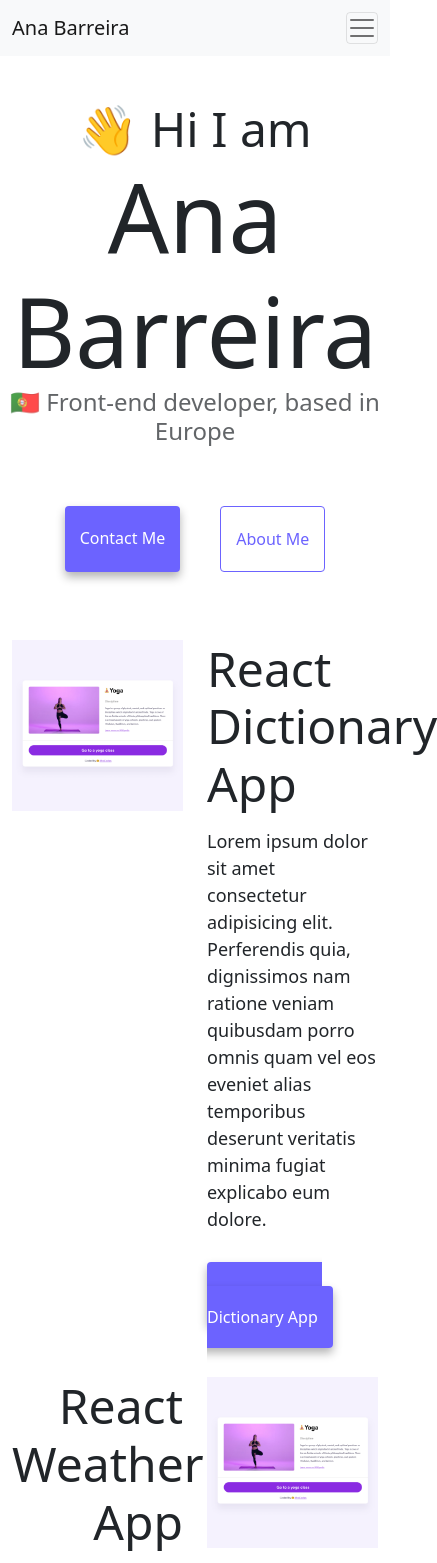
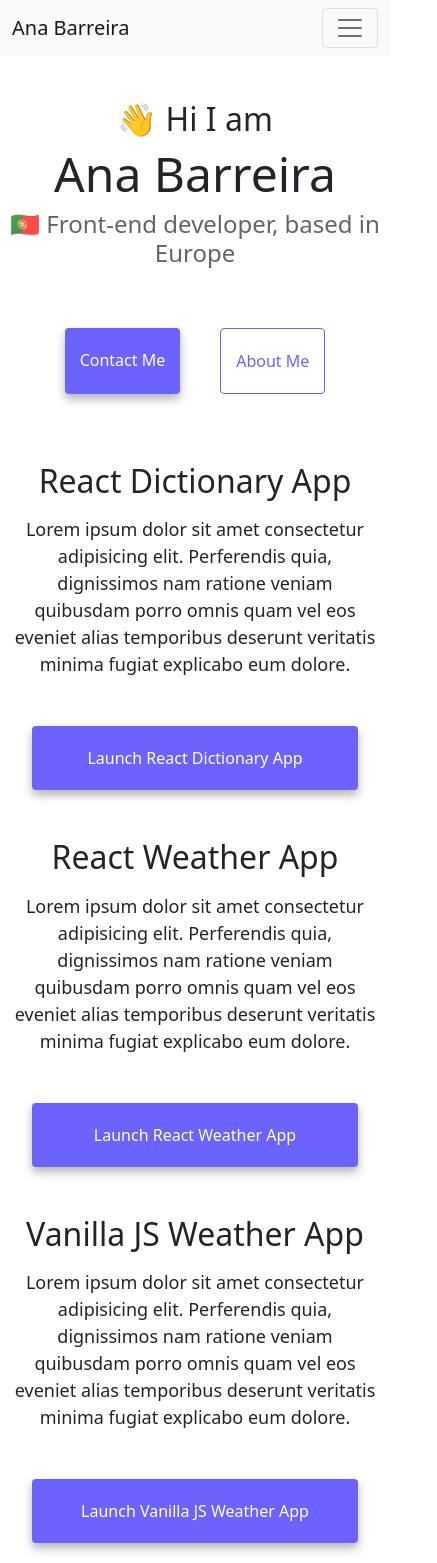
Before and after one commit to ana-barreira/Portfolio, a plain HTML site: page index.html in a window 390 px wide. Shown: the top 1563 px of the page, 437 px wide, since content can reach past the window. Drawn offline with nearby package versions, Linux system fonts and the light colour scheme.

Commit message:
Added responsive styling

```diff
--- a/index.html
+++ b/index.html
@@ -20,7 +20,7 @@
     <div class="container">
       <a class="navbar-brand" href="index.html">Ana Barreira</a>
       <button class="navbar-toggler" type="button" data-bs-toggle="collapse" data-bs-target="#navbarNav"
-        aria-controls="navbarNav" aria-expanded="false" aria-label="Toggle navigation" style="padding: 0;">
+        aria-controls="navbarNav" aria-expanded="false" aria-label="Toggle navigation">
         <span class="navbar-toggler-icon"></span>
       </button>
       <div class="collapse navbar-collapse" id="navbarNav">
@@ -38,9 +38,9 @@
       </div>
     </div>
   </nav>
-  <h2>👋 Hi I am</h2>
-  <h1>Ana Barreira</h1>
-  <h3>🇵🇹 Front-end developer, based in Europe</h3>
+  <h2 class="text-center">👋 Hi I am</h2>
+  <h1 class="text-center">Ana Barreira</h1>
+  <h3 class="text-center">🇵🇹 Front-end developer, based in Europe</h3>
   <div class="navigation-links mb-5">
     <a href="about.html#contact" class="contact-link" title="Contact Ana Barreira">Contact me</a>
     <a href="about.html" class="about-link" title="About Ana Barreira">About me</a>
@@ -48,69 +48,69 @@
 
   <div class="container">
     <div class="row">
-      <div class="col-6">
-        <img src="images/yoga.png" alt="react dictionary app project" class="img-fluid" />
+      <div class="col-sm-6">
+        <img src="images/yoga.png" alt="react dictionary app project" class="img-fluid rounded d-none d-sm-block" />
       </div>
-      <div class="col-6">
-        <h2 class="mb-3 text-start">React Dictionary App</h2>
-        <p class="text-start">
+      <div class="col-sm-6">
+        <h2 class="mb-3">React Dictionary App</h2>
+        <p>
           Lorem ipsum dolor sit amet consectetur adipisicing elit. Perferendis
           quia, dignissimos nam ratione veniam quibusdam porro omnis quam vel
           eos eveniet alias temporibus deserunt veritatis minima fugiat
           explicabo eum dolore.
         </p>
-        <div class="mt-5 text-start">
+        <div class="mt-5">
           <a href="#" class="primary-link" title=" React Dictionary Project">Launch React Dictionary App</a>
         </div>
       </div>
     </div>
     <div class="row mt-5">
-      <div class="col-6">
-        <h2 class="mb-3 text-end">React Weather App</h2>
-        <p class="text-end">
+      <div class="col-sm-6">
+        <h2 class="mb-3">React Weather App</h2>
+        <p>
           Lorem ipsum dolor sit amet consectetur adipisicing elit. Perferendis
           quia, dignissimos nam ratione veniam quibusdam porro omnis quam vel
           eos eveniet alias temporibus deserunt veritatis minima fugiat
           explicabo eum dolore.
         </p>
-        <div class="mt-5 text-end">
+        <div class="mt-5">
           <a href="#" class="primary-link" title="React Weather Project">Launch React Weather App</a>
         </div>
       </div>
-      <div class="col-6">
-        <img src="images/yoga.png" alt="react weather app project" class="img-fluid" />
+      <div class="col-sm-6">
+        <img src="images/yoga.png" alt="react weather app project" class="img-fluid rounded d-none d-sm-block" />
       </div>
     </div>
     <div class="row mt-5">
-      <div class="col-6">
-        <h2 class="mb-3 text-end">Vanilla JS Weather App</h2>
-        <p class="text-end">
+      <div class="col-sm-6">
+        <h2 class="mb-3">Vanilla JS Weather App</h2>
+        <p>
           Lorem ipsum dolor sit amet consectetur adipisicing elit. Perferendis
           quia, dignissimos nam ratione veniam quibusdam porro omnis quam vel
           eos eveniet alias temporibus deserunt veritatis minima fugiat
           explicabo eum dolore.
         </p>
-        <div class="mt-5 text-end">
+        <div class="mt-5">
           <a href="#" class="primary-link" title="Vanilla JS Weather Project">Launch Vanilla JS Weather App</a>
         </div>
       </div>
-      <div class="col-6">
-        <img src="images/weather.png" alt="vanillajs weather app project" class="img-fluid" />
+      <div class="col-sm-6">
+        <img src="images/weather.png" alt="vanillajs weather app project" class="img-fluid rounded d-none d-sm-block" />
       </div>
     </div>
     <div class="row mt-5">
       <div class="col-6">
-        <img src="images/yogurt.png" alt="lego app project" class="img-fluid" />
+        <img src="images/yogurt.png" alt="lego app project" class="img-fluid rounded d-none d-sm-block" />
       </div>
-      <div class="col-6">
-        <h2 class="mb-3 text-start">Lego App</h2>
-        <p class="text-start">
+      <div class="col-sm-6">
+        <h2 class="mb-3">Lego App</h2>
+        <p>
           Lorem ipsum dolor sit amet consectetur adipisicing elit. Perferendis
           quia, dignissimos nam ratione veniam quibusdam porro omnis quam vel
           eos eveniet alias temporibus deserunt veritatis minima fugiat
           explicabo eum dolore.
         </p>
-        <div class="mt-5 text-start">
+        <div class="mt-5">
           <a href="#" class="primary-link" title="Lego Project">Launch Lego App</a>
         </div>
       </div>
--- a/src/style.css
+++ b/src/style.css
@@ -5,7 +5,7 @@
 }
 
 body {
-  margin: 0 auto;
+  margin: 100px 0;
   display: block;
   margin-top: 100px;
 }
@@ -13,7 +13,6 @@ body {
 h1,
 h2,
 h3 {
-  text-align: center;
   margin: 0;
   line-height: 1.2;
 }
@@ -21,11 +20,23 @@ h3 {
 h1 {
   font-size: 96px;
 }
+@media (max-width: 576px) {
+  h1 {
+    font-size: 48px;
+    line-height: 1.5;
+  }
+}
 
 h2 {
   font-size: 48px;
 }
 
+@media (max-width: 576px) {
+  h2 {
+    font-size: 32px;
+    text-align: center;
+  }
+}
 h3 {
   font-size: 24px;
   opacity: 0.7;
@@ -35,6 +46,11 @@ p {
   border-radius: 4px;
   font-size: 18px;
   line-height: 1.5;
+}
+@media (max-width: 576px) {
+  p {
+    text-align: center;
+  }
 }
 
 .navigation-links {
@@ -97,6 +113,14 @@ p {
   box-shadow: var(--box-shadow);
   color: white;
 }
+
+@media (max-width: 576px) {
+  .primary-link {
+    display: block;
+    text-align: center;
+    margin: 0 20px;
+  }
+}
 .mt-5 {
   margin-top: 3rem !important;
 }
```
Also changed, not shown: about.html (+10 -7 lines).
